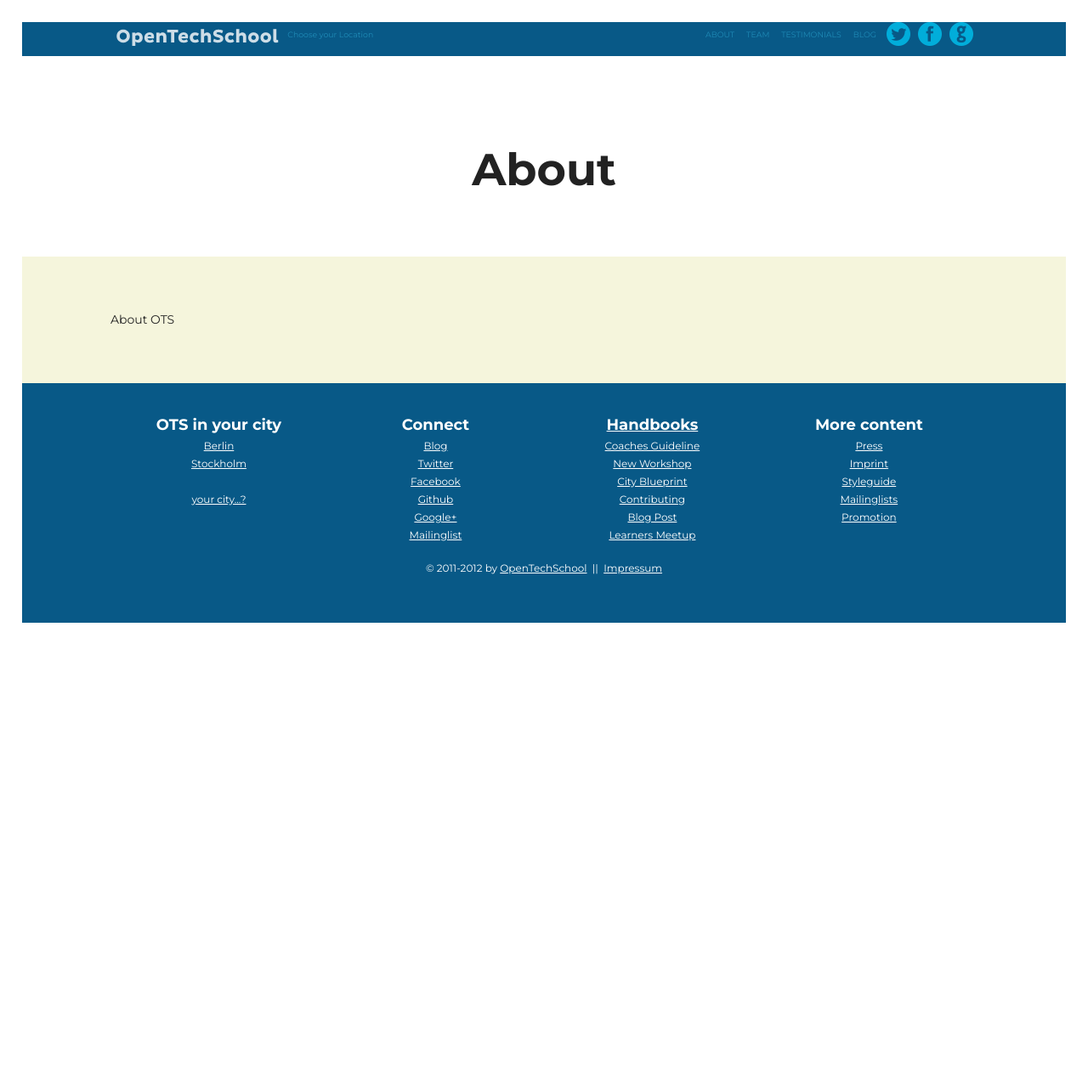
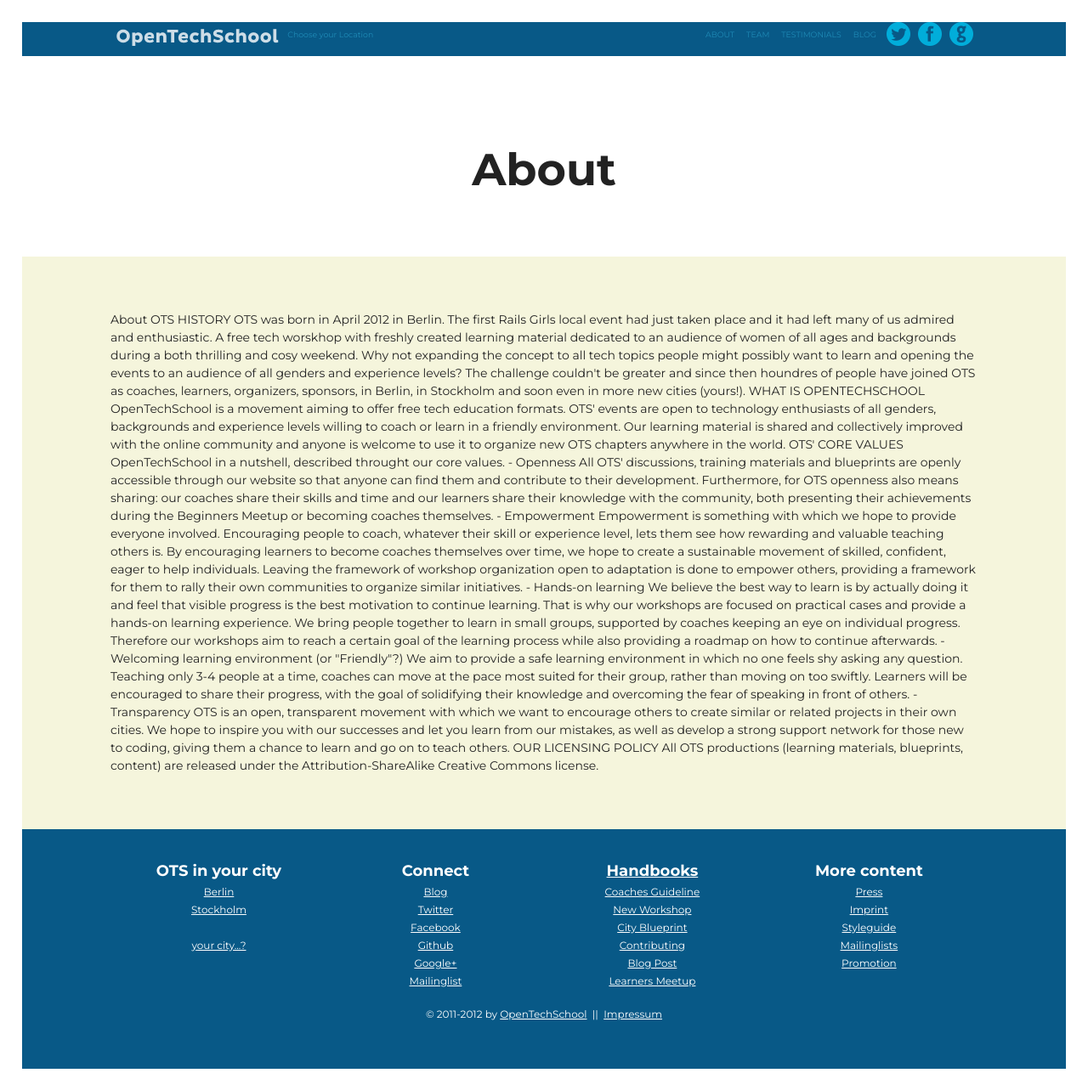
Before and after one commit to OpenTechSchool/www.opentechschool.org, a Jekyll site: the page built from about.html, in a window 1280 px wide. Shown: the whole page at 85% size. Built offline with Jekyll 4.4.1, drawn with Linux system fonts in a browser that asks for light colours; nearby versions of some CDN libraries; before the commit the page ends 900 px from its top, so only the background shows below that.

Commit message:
Add About text

```diff
--- a/about.html
+++ b/about.html
@@ -5,3 +5,32 @@
 
 
 About OTS
+
+HISTORY
+OTS was born in April 2012 in Berlin. The first Rails Girls local event had just taken place and it had left many of us admired and enthusiastic. A free tech worskhop with freshly created learning material dedicated to an audience of women of all ages and backgrounds during a both thrilling and cosy weekend.
+Why not expanding the concept to all tech topics people might possibly want to learn and opening the events to an audience of all genders and experience levels?
+The challenge couldn't be greater and since then houndres of people have joined OTS as coaches, learners, organizers, sponsors, in Berlin, in Stockholm and soon even in more new cities (yours!).
+
+WHAT IS OPENTECHSCHOOL
+OpenTechSchool is a movement aiming to offer free tech education formats. OTS' events are open to technology enthusiasts of all genders, backgrounds and experience levels willing to coach or learn in a friendly environment. Our learning material is shared and collectively improved with the online community and anyone is welcome to use it to organize new OTS chapters anywhere in the world.
+
+OTS' CORE VALUES
+OpenTechSchool in a nutshell, described throught our core values.
+
+	- Openness
+All OTS' discussions, training materials and blueprints are openly accessible through our website so that anyone can find them and contribute to their development. Furthermore, for OTS openness also means sharing: our coaches share their skills and time and our learners share their knowledge with the community, both presenting their achievements during the Beginners Meetup or becoming coaches themselves.
+
+	- Empowerment
+Empowerment is something with which we hope to provide everyone involved. Encouraging people to coach, whatever their skill or experience level, lets them see how rewarding and valuable teaching others is. By encouraging learners to become coaches themselves over time, we hope to create a sustainable movement of skilled, confident, eager to help individuals. Leaving the framework of workshop organization open to adaptation is done to empower others, providing a framework for them to rally their own communities to organize similar initiatives.
+
+	- Hands-on learning
+We believe the best way to learn is by actually doing it and feel that visible progress is the best motivation to continue learning. That is why our workshops are focused on practical cases and provide a hands-on learning experience. We bring people together to learn in small groups, supported by coaches keeping an eye on individual progress. Therefore our workshops aim to reach a certain goal of the learning process while also providing a roadmap on how to continue afterwards.
+
+	- Welcoming learning environment   (or "Friendly"?)
+We aim to provide a safe learning environment in which no one feels shy asking any question. Teaching only 3-4 people at a time, coaches can move at the pace most suited for their group, rather than moving on too swiftly. Learners will be encouraged to share their progress, with the goal of solidifying their knowledge and overcoming the fear of speaking in front of others.
+
+	- Transparency
+OTS is an open, transparent movement with which we want to encourage others to create similar or related projects in their own cities. We hope to inspire you with our successes and let you learn from our mistakes, as well as develop a strong support network for those new to coding, giving them a chance to learn and go on to teach others.
+
+OUR LICENSING POLICY
+All OTS productions (learning materials, blueprints, content) are released under the Attribution-ShareAlike Creative Commons license.
```
